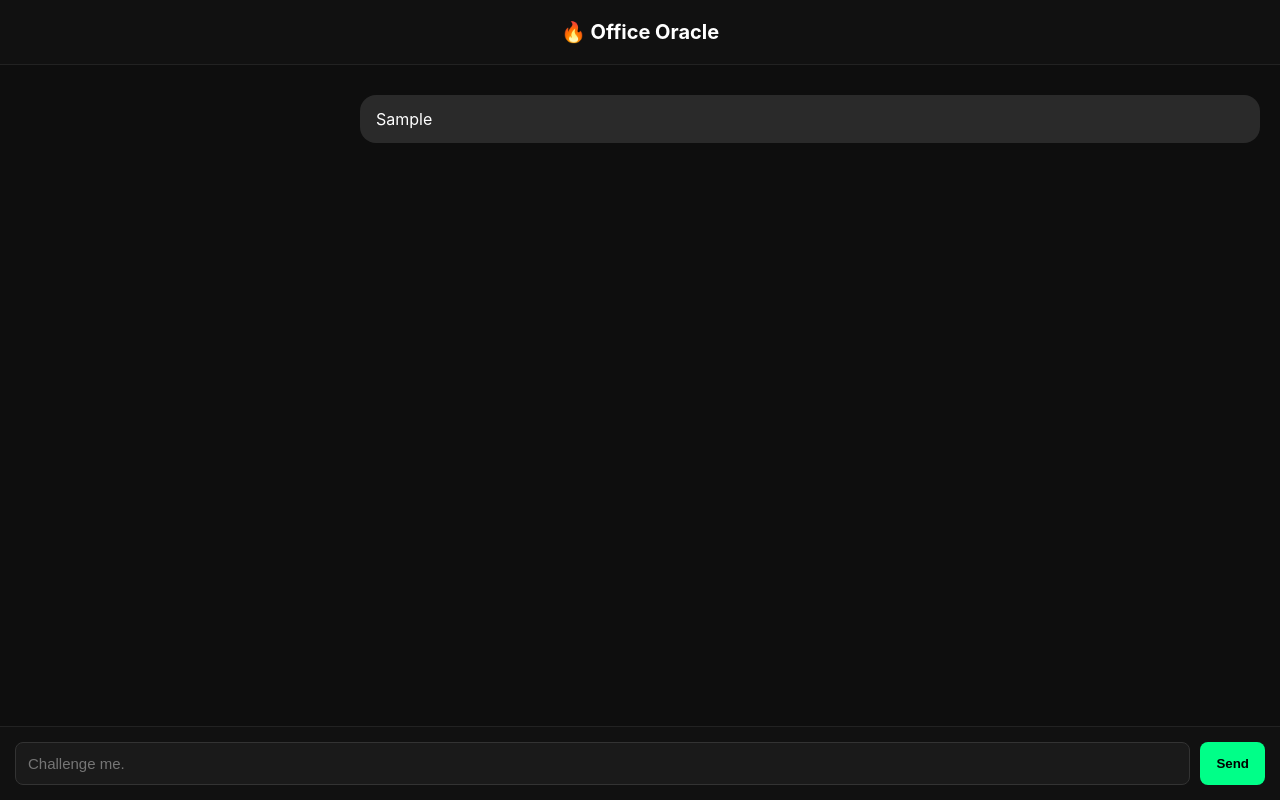
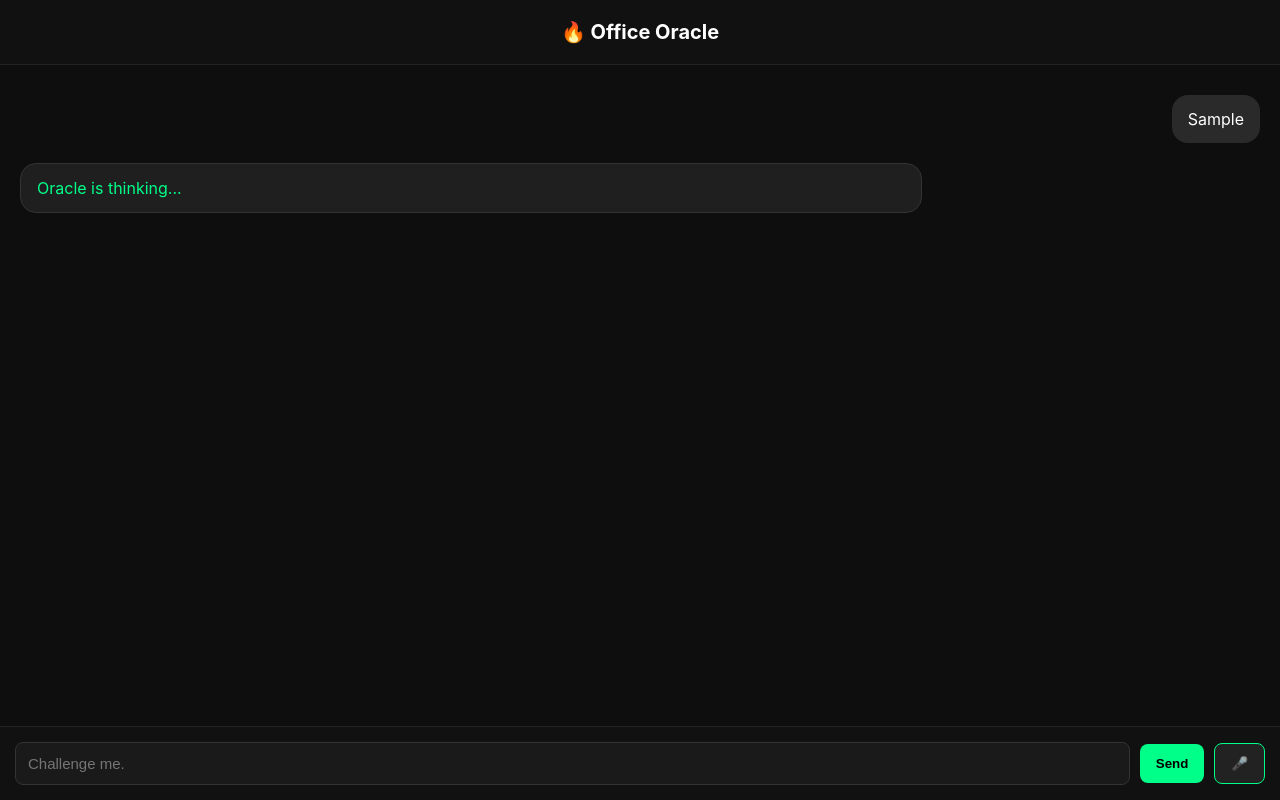
Before and after one commit to NikhilTailor9733/Oracle, a plain HTML site: page index.html in a window 1280 px wide. Both pictures are taken after typing "Sample" into the empty fields and a click on the button "Send". Drawn offline with Linux system fonts and the light colour scheme; no server answers.

Commit message:
Update index.html

```diff
--- a/index.html
+++ b/index.html
@@ -26,6 +26,8 @@
       flex: 1;
       overflow-y: auto;
       padding: 20px;
+      display: flex;
+      flex-direction: column;
     }
 
     .message {
@@ -34,6 +36,7 @@
       margin: 10px 0;
       border-radius: 16px;
       line-height: 1.5;
+      animation: fadeIn 0.2s ease-in;
     }
 
     .user {
@@ -53,6 +56,7 @@
       padding: 15px;
       border-top: 1px solid #222;
       background: #111;
+      align-items: center;
     }
 
     input {
@@ -79,6 +83,17 @@
     button:hover {
       opacity: 0.85;
     }
+
+    .mic {
+      background: #222;
+      color: #00ff88;
+      border: 1px solid #00ff88;
+    }
+
+    @keyframes fadeIn {
+      from { opacity: 0; transform: translateY(5px); }
+      to { opacity: 1; transform: translateY(0); }
+    }
   </style>
 </head>
 <body>
@@ -90,12 +105,14 @@
 <div id="inputArea">
   <input type="text" id="question" placeholder="Challenge me." />
   <button onclick="askOracle()">Send</button>
+  <button class="mic" onclick="startVoice()">🎤</button>
 </div>
 
 <script>
 const API_URL = "https://oracle-x6tl.onrender.com/ask";
 const chat = document.getElementById("chat");
 
+// Add message bubble
 function addMessage(text, type) {
   const div = document.createElement("div");
   div.className = "message " + type;
@@ -104,6 +121,29 @@ function addMessage(text, type) {
   chat.scrollTop = chat.scrollHeight;
 }
 
+// 🔊 Voice Output
+function speak(text) {
+  const speech = new SpeechSynthesisUtterance(text);
+  speech.rate = 1;
+  speech.pitch = 0.9;
+  speech.lang = "en-US";
+  window.speechSynthesis.speak(speech);
+}
+
+// 🎤 Voice Input
+function startVoice() {
+  const recognition = new (window.SpeechRecognition || window.webkitSpeechRecognition)();
+  recognition.lang = "en-US";
+  recognition.start();
+
+  recognition.onresult = function(event) {
+    const transcript = event.results[0][0].transcript;
+    document.getElementById("question").value = transcript;
+    askOracle();
+  };
+}
+
+// Send to backend
 async function askOracle() {
   const input = document.getElementById("question");
   const text = input.value.trim();
@@ -111,6 +151,11 @@ async function askOracle() {
 
   addMessage(text, "user");
   input.value = "";
+
+  const typing = document.createElement("div");
+  typing.className = "message bot";
+  typing.innerText = "Oracle is thinking...";
+  chat.appendChild(typing);
 
   const response = await fetch(API_URL, {
     method: "POST",
@@ -122,7 +167,11 @@ async function askOracle() {
   });
 
   const data = await response.json();
+
+  chat.removeChild(typing);
   addMessage(data.reply, "bot");
+
+  speak(data.reply); // 🔊 Speak response
 }
 </script>
 
```
